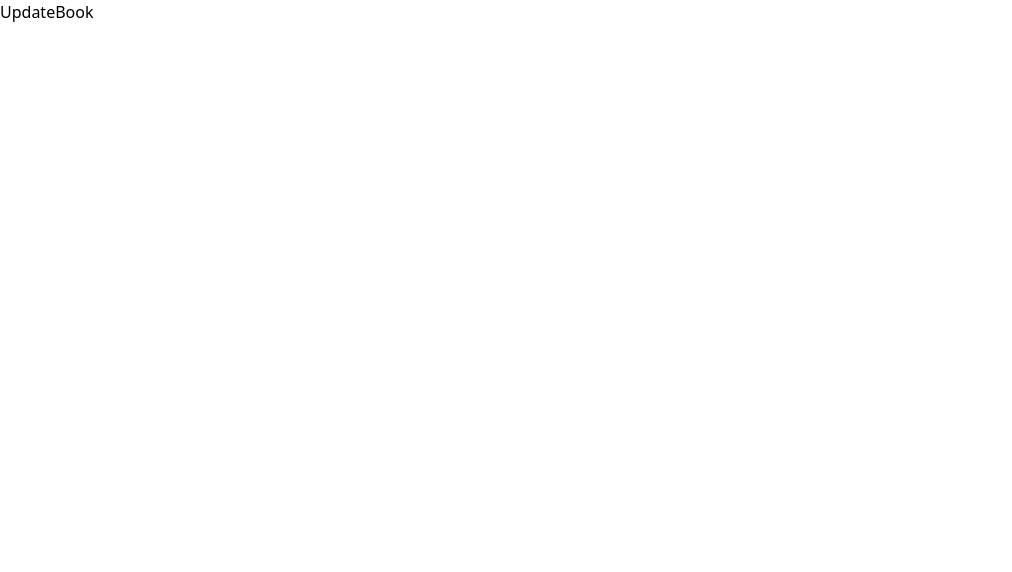
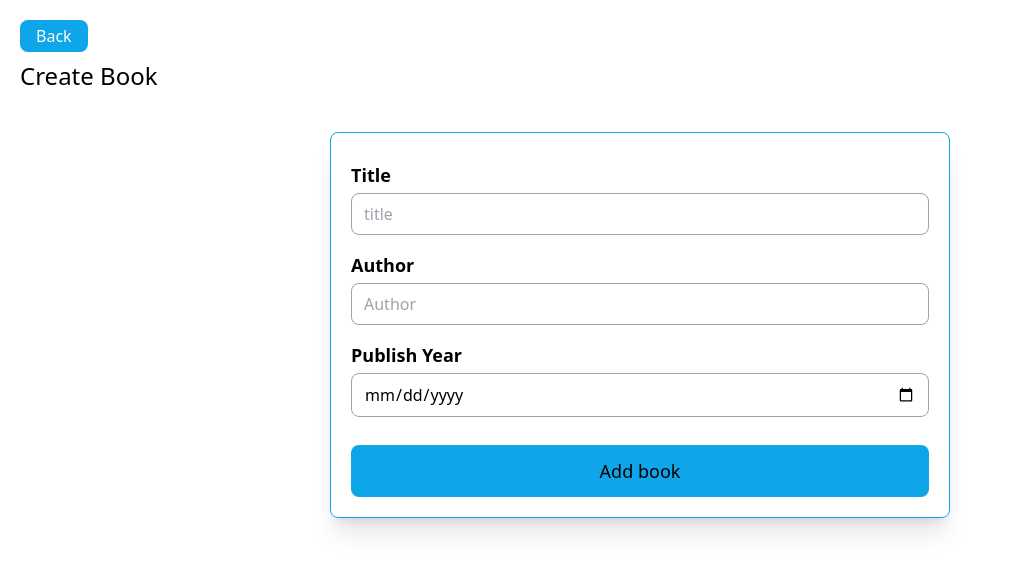
Before and after one commit to s-kvng/Book-Store, a React (Vite) app in the folder frontend/: page /books/edit/1 in a window 1280 px wide. Shown: the top 572 px of the page, without its empty margins (0-1012 px from the left). Built offline with nearby package versions, Linux system fonts and the light colour scheme.

Commit message:
update update book page

```diff
--- a/frontend/src/pages/CreateBook.tsx
+++ b/frontend/src/pages/CreateBook.tsx
@@ -1,5 +1,5 @@
-import React, { useState } from "react"
-import { useNavigate } from "react-router-dom"
+import React, { useEffect, useState } from "react"
+import { useNavigate, useParams } from "react-router-dom"
 import BackButton from "../components/BackButton"
 import Spinner from "../components/Spinner"
 import Button from "../components/Button"
@@ -7,10 +7,17 @@ import axios from "axios"
 
 const CreateBook = () => {
 const navigate = useNavigate()
+const {id} = useParams()
   const [title,setTitle] = useState<string>("")
   const [author , setAuthor ] = useState<string>("")
   const [publishYear ,setPublishYear] = useState<string>("")
   const [ isLoading , setIsLoading] = useState<boolean>(false)
+
+
+  useEffect(()=>{
+
+
+  }, [])
 
   const handleSubmit = (e: React.FormEvent): void =>{
     e.preventDefault()
@@ -31,7 +38,7 @@ const navigate = useNavigate()
       alert("New book was not added")
       setIsLoading(false)
     })
-    console.log("Eat")
+
   }
 
 
--- a/frontend/src/pages/UpdateBook.tsx
+++ b/frontend/src/pages/UpdateBook.tsx
@@ -1,8 +1,90 @@
+import React, { useState } from "react"
+import { useNavigate } from "react-router-dom"
+import BackButton from "../components/BackButton"
+import Spinner from "../components/Spinner"
+import Button from "../components/Button"
+import axios from "axios"
 
 
 const UpdateBook = () => {
+  const navigate = useNavigate()
+  const [title,setTitle] = useState<string>("")
+  const [author , setAuthor ] = useState<string>("")
+  const [publishYear ,setPublishYear] = useState<string>("")
+  const [ isLoading , setIsLoading] = useState<boolean>(false)
+
+  const handleSubmit = (e: React.FormEvent): void =>{
+    e.preventDefault()
+    setIsLoading(true)
+
+    const data = {
+      title,
+      author,
+      publishYear
+    }
+
+    axios.post("http://localhost:5555/books/create", data)
+    .then(()=>{
+      navigate("/")
+      setIsLoading(false)
+    })
+    .catch(()=>{
+      alert("New book was not added")
+      setIsLoading(false)
+    })
+
+  }
+
+
+
   return (
-    <div>UpdateBook</div>
+    <div className="p-5">
+    <div className=" mb-10">
+      <BackButton destination="/"/>
+      <h1 className=" text-2xl my-2">Create Book</h1>
+    </div>
+    { isLoading ?
+    <div  className="flex justify-center items-center pt-16">
+      <Spinner/>
+    </div>
+      :
+      (
+        <div className=" flex justify-center items-center ">
+          <form onSubmit={handleSubmit} className=" flex flex-col border border-sky-500 rounded-lg p-5 w-full md:w-2/4 shadow-xl ">
+            <div className="my-2 flex flex-col">
+              <label htmlFor="title" className=" text-lg font-semibold">Title</label>
+              <input type="text"
+              name="title"
+              className=" py-2 px-3 mt-1 border border-gray-400 rounded-lg focus:ring ring-red-500"
+              placeholder="title"
+              value={title}
+              onChange={(e)=>setTitle(e.target.value)} required/>
+
+            </div>
+            <div className="my-2 flex flex-col">
+              <label htmlFor="author" className=" text-lg font-semibold">Author</label>
+              <input type="text"
+              name="author"
+              className=" py-2 px-3 mt-1 border border-gray-400 rounded-lg "
+              placeholder="Author"
+              value={author}
+              onChange={(e)=>setAuthor(e.target.value)} required/>
+            </div>
+            <div className="my-2 flex flex-col">
+              <label htmlFor="publishYear" className=" text-lg font-semibold">Publish Year</label>
+              <input type="date"
+              name="publishYear"
+              className=" py-2 px-3 mt-1 border border-gray-400 rounded-lg "
+              value={publishYear}
+              placeholder="PublishYear"
+              onChange={(e)=>setPublishYear(e.target.value)} required/>
+            </div>
+            <Button types="submit" name="Add book" className="bg-sky-500 hover:bg-sky-300 mt-5 text-center text-lg" />
+          </form>
+        </div>
+      )
+      }
+    </div>
   )
 }
 
```
